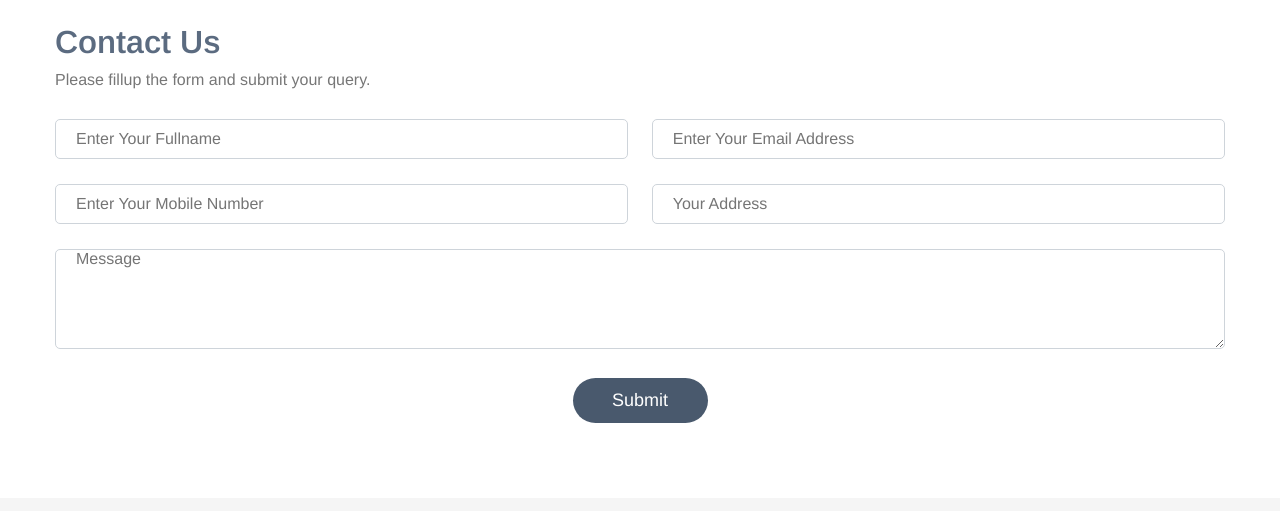
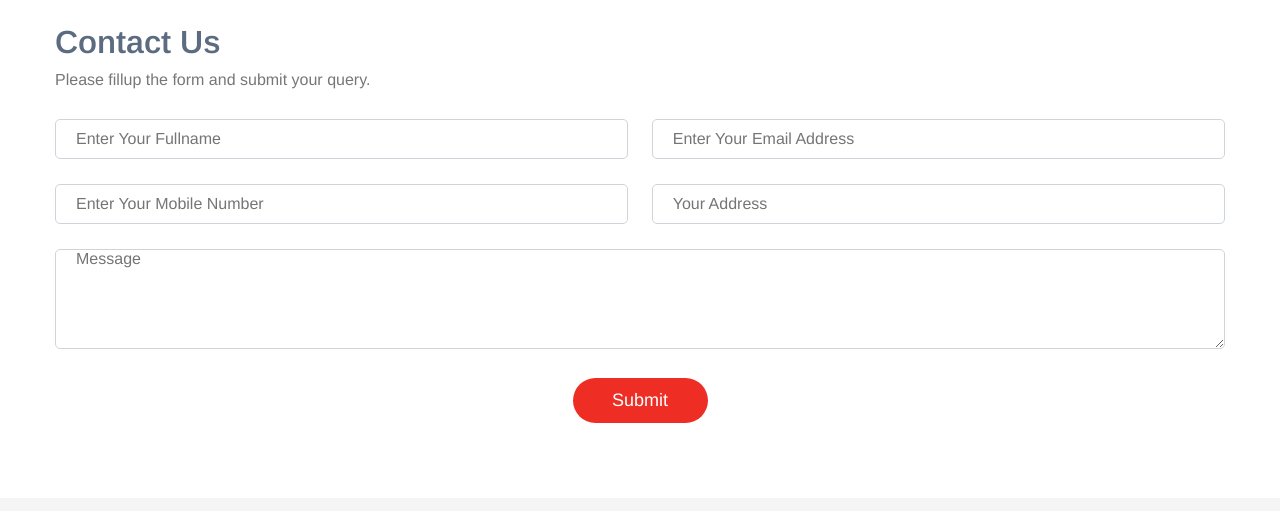
Before and after one commit to Ahsan-xeeshan/Creative-IT-Web-Page, a plain HTML site: page index.html in a window 1280 px wide. In both pictures the pointer is over the button "Submit". Shown: the part 3903-4414 px from the top of the page. Drawn offline with nearby package versions, Linux system fonts and the light colour scheme.

Commit message:
Update style.css

```diff
--- a/CSS/style.css
+++ b/CSS/style.css
@@ -424,6 +424,11 @@ nav .menu ul li:last-child a{
     outline: 0;
     border: 0;
     margin: 25px  auto;
+    transition: 0.3s;
+}
+
+#contact form button:hover{
+    background-color: #ee2e24;
 }
 
 /* contact ends here */
```
